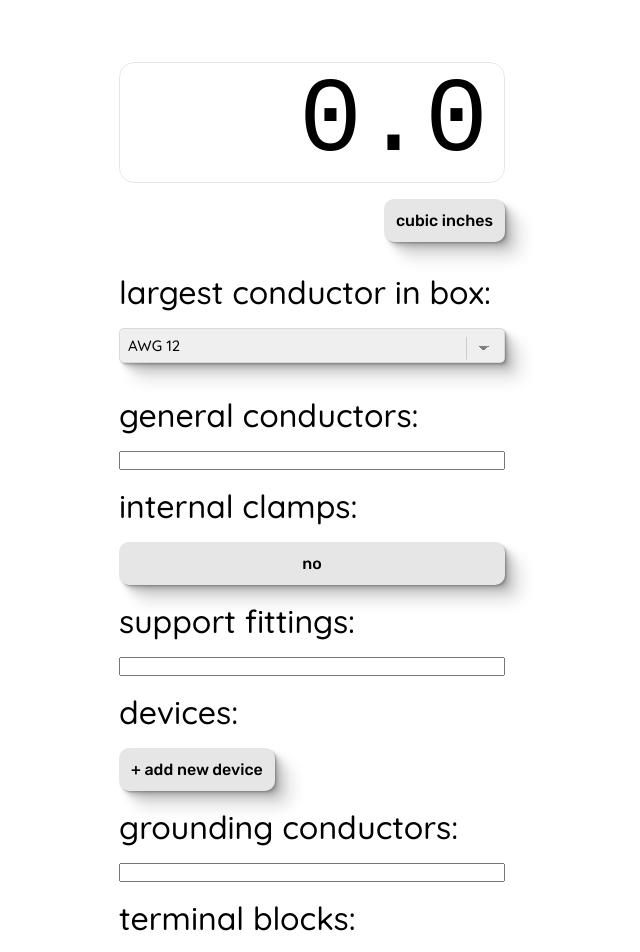
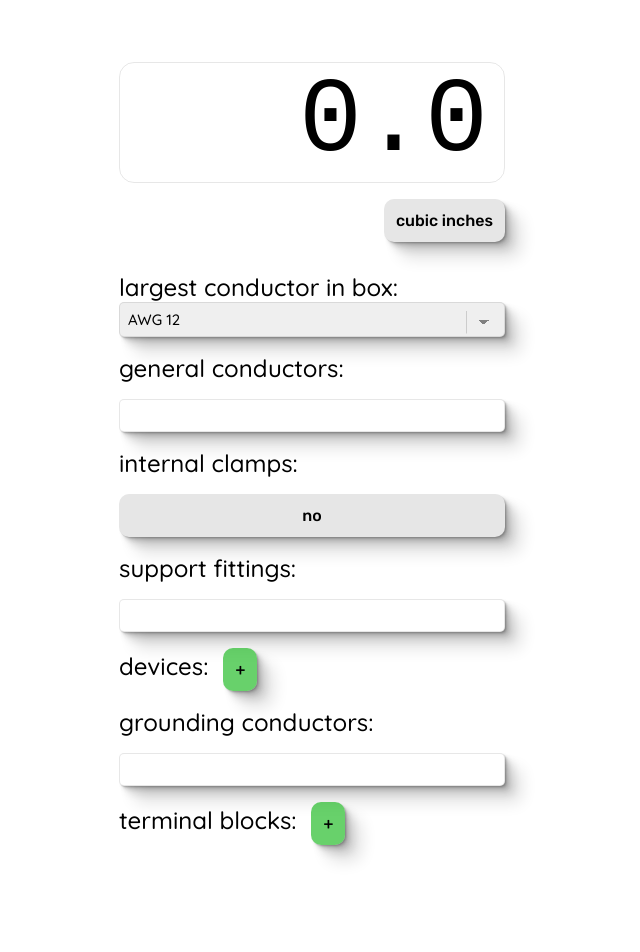
Before and after one commit to hoodnoah/boxfill_calculator, a Vue app: page / in a window 1280 px wide. Shown: the top 952 px of the page, without its empty margins (328-968 px from the left). After the commit the page ends 893 px from the top, so only its background shows below. Built offline with nearby package versions, Linux system fonts and the light colour scheme.

Commit message:
update styling from default html

```diff
--- a/src/App.vue
+++ b/src/App.vue
@@ -80,7 +80,7 @@ const terminalBlocks = computed<Option.Option<AWGConductor[]>>({
 
     <main>
         <!-- Input -->
-        <AWGInput id="largest-conductor" v-model="largestConductor" />
+        <AWGInput header="largest conductor in box:" id="largest-conductor" v-model="largestConductor" />
 
         <h2>general conductors:</h2>
         <ConductorInput id="general-conductors" v-model="generalConductors" />
@@ -91,14 +91,13 @@ const terminalBlocks = computed<Option.Option<AWGConductor[]>>({
         <h2>support fittings:</h2>
         <SupportFittingsInput id="support-fittings" v-model="supportFittings" />
 
-        <h2>devices:</h2>
-        <DevicesDisplay id="devices" v-model="devices" :largestAWG="largestConductor" />
+        <DevicesDisplay header="devices:" id="devices" v-model="devices" :largestAWG="largestConductor" />
 
         <h2>grounding conductors:</h2>
         <ConductorInput id="grounding-conductors" v-model="groundingConductors" />
 
-        <h2>terminal blocks:</h2>
-        <TerminalBlockInput id="terminal-blocks" v-model="terminalBlocks" :largestAWG="largestConductor" />
+        <TerminalBlockInput header="terminal blocks:" id="terminal-blocks" v-model="terminalBlocks"
+            :largestAWG="largestConductor" />
     </main>
 </template>
 
--- a/src/assets/base.css
+++ b/src/assets/base.css
@@ -13,6 +13,9 @@
     --gray: #b3b3b3;
     --gray-soft: #c4c4c4;
     --gray-mute: #e6e6e6;
+
+    --green: rgba(4, 179, 9, .6);
+    --red: rgba(179, 21, 4, .6);
 
     --indigo: #2c3e50;
 
@@ -55,6 +58,9 @@
     --color-heading: var(--text-light-1);
     --color-text: var(--text-light-1);
 
+    --color-button-green: var(--green);
+    --color-button-red: var(--red);
+
     --section-gap: 160px;
 }
 
--- a/src/assets/main.css
+++ b/src/assets/main.css
@@ -43,9 +43,10 @@ select {
 
     /* customize */
     width: 100%;
+    min-width: 7rem;
     padding: .5rem;
-    margin-top: 1rem;
-    margin-bottom: 1rem;
+    /* margin-top: 1rem;
+    margin-bottom: 1rem; */
     box-shadow: var(--soft-box-shadow);
     border: 1px solid var(--color-border);
     align-self: center;
@@ -112,5 +113,15 @@ select:focus {
 }
 
 h2 {
-    font-size: 2rem;
+    font-size: 1.5rem;
+    margin: 0;
+    padding: 0;
 }
+
+input {
+    border: 1px solid var(--color-border);
+    border-radius: 5px;
+    padding: .5rem;
+    box-shadow: var(--soft-box-shadow);
+    font-family: 'Rubik Mono' monospace;
+}
--- a/src/components/AWGInput.vue
+++ b/src/components/AWGInput.vue
@@ -2,6 +2,7 @@
 import { AWGConductor } from '@/lib/BoxFill'
 
 const emit = defineEmits(['update:modelValue'])
+const props = defineProps<{ header?: string }>()
 
 const awgSelected = defineModel({ type: Number as () => AWGConductor, required: true })
 
@@ -14,10 +15,16 @@ function updateAWGModel() {
 </script>
 
 <template>
-    <div>
-        <h2>largest conductor in box:</h2>
+    <div class="awg-input-wrapper">
+        <h2 v-if="props.header !== undefined && props.header !== ''">largest conductor in box:</h2>
         <select v-model="awgSelected" @input="updateAWGModel" name="awgInput">
             <option v-for="awg in awgOptions" :key="awg" :value="awg">{{ 'AWG ' + awg }}</option>
         </select>
     </div>
 </template>
+
+<style scoped>
+select {
+    width: 100%;
+}
+</style>
--- a/src/components/DeviceInput/DeviceDisplay.vue
+++ b/src/components/DeviceInput/DeviceDisplay.vue
@@ -8,22 +8,45 @@ const emit = defineEmits(['deleteDevice', 'updateDevice'])
 const deviceModel = defineModel<IDDevice>({ required: true })
 
 function handleUpdate(key: keyof IDDevice, value: AWGConductor) {
-  emit('updateDevice', { ...deviceModel.value, [key]: value })
+    emit('updateDevice', { ...deviceModel.value, [key]: value })
 }
 </script>
 
 <template>
-  <div>
-    <AWGInput v-model="deviceModel.largestAWG" />
-    <input
-      type="number"
-      min="1"
-      name="numGangInput"
-      v-model="deviceModel.numGangs"
-      @update:modelValue="handleUpdate('largestAWG', $event)"
-    />
-    <button name="deleteButton" @click="$emit('deleteDevice', deviceModel.id)">
-      - delete device
-    </button>
-  </div>
+    <div class="single-device-display">
+        <AWGInput v-model="deviceModel.largestAWG" />
+        <div class="gang-input">
+
+            <span>gangs:</span>
+            <input type="number" min="1" name="numGangInput" v-model="deviceModel.numGangs"
+                @update:modelValue="handleUpdate('largestAWG', $event)" />
+        </div>
+        <button name="deleteButton" @click="$emit('deleteDevice', deviceModel.id)">
+            X
+        </button>
+    </div>
 </template>
+
+<style scoped>
+.single-device-display {
+    display: flex;
+    flex-flow: row nowrap;
+    gap: .5em;
+    width: 100%;
+    justify-content: space-around;
+    align-items: baseline;
+}
+
+.gang-input {
+    width: 100%;
+    display: flex;
+    flex-flow: row nowrap;
+    align-items: baseline;
+    justify-content: flex-end;
+    gap: 1em;
+}
+
+button {
+    background-color: var(--color-button-red);
+}
+</style>
--- a/src/components/DeviceInput/DevicesDisplay.vue
+++ b/src/components/DeviceInput/DevicesDisplay.vue
@@ -6,7 +6,7 @@ import { AWGConductor } from '@/lib/BoxFill'
 
 const emit = defineEmits(['update:modelValue'])
 
-const props = defineProps<{ largestAWG: AWGConductor }>()
+const props = defineProps<{ largestAWG: AWGConductor, header?: string }>()
 
 const devicesModel = defineModel<Option.Option<IDDevices>>({ required: true })
 
@@ -67,16 +67,35 @@ function deleteDevice(device: IDDevice): void {
 </script>
 
 <template>
-  <div>
-    <button name="addDevice" @click="addNewDevice">+ add new device</button>
-    <div class="devicesDisplay" v-if="Option.isSome(devicesModel)">
+    <div class="devices-display-header">
+        <h2 v-if="props.header !== undefined && props.header != ''">{{ props.header }}</h2>
+        <button name="addDevice" @click="addNewDevice">+</button>
+    </div>
+    <div class="devices-display" v-if="Option.isSome(devicesModel)">
         <div v-for="idDevice in Option.getOrDefault(devicesModel, [])" :key="idDevice.id">
-        <DeviceDisplay
-          :modelValue="idDevice"
-          @delete-device="deleteDevice(idDevice)"
-          @update-device="updateDevice(idDevice)"
-        />
-      </div>
+            <DeviceDisplay :modelValue="idDevice" @delete-device="deleteDevice(idDevice)"
+                @update-device="updateDevice(idDevice)" />
         </div>
     </div>
 </template>
+
+<style scoped>
+@import url('@/assets/main.css');
+
+.devices-display-header {
+    display: flex;
+    flex-flow: row nowrap;
+    align-items: baseline;
+    gap: 1em;
+}
+
+.devices-display-header button {
+    background-color: var(--color-button-green);
+}
+
+.devices-display {
+    display: flex;
+    flex-flow: column nowrap;
+    gap: .25em;
+}
+</style>
--- a/src/components/TerminalBlockInput.vue
+++ b/src/components/TerminalBlockInput.vue
@@ -4,7 +4,7 @@ import { AWGConductor } from '@/lib/BoxFill'
 import AWGInput from '@/components/AWGInput.vue'
 
 // Used for defaults
-const props = defineProps<{ largestAWG: AWGConductor }>()
+const props = defineProps<{ largestAWG: AWGConductor, header?: string }>()
 
 const terminalBlocksModel = defineModel<Option.Option<AWGConductor[]>>({ required: true })
 const emit = defineEmits(['update:modelValue'])
@@ -28,15 +28,55 @@ function removeTerminalBlock(index: number): void {
 </script>
 
 <template>
-  <button name="addTerminalBlock" @click="addNewTerminalBlock">+ add terminal block</button>
-  <div
-    class="terminalBlocksDisplay"
-    v-for="(block, index) in Option.getOrDefault(terminalBlocksModel, [])"
-    :key="index"
-  >
-    <AWGInput v-model="Option.getOrDefault(terminalBlocksModel, [])[index]" />
-    <button name="deleteTerminalBlock" @click="removeTerminalBlock(index)">
-      - remove terminal block
+    <div class="terminal-blocks-header">
+        <h2 v-if="props.header !== undefined && props.header != ''">{{ props.header }}</h2>
+        <button class="add-item-button" name="addTerminalBlock" @click="addNewTerminalBlock">+</button>
+    </div>
+    <div class="terminal-blocks-list">
+        <div class="terminalBlocksDisplay" v-for="(block, index) in Option.getOrDefault(terminalBlocksModel, [])"
+            :key="index">
+            <AWGInput class="terminal-block-awg-input" v-model="Option.getOrDefault(terminalBlocksModel, [])[index]" />
+            <button class="delete-item-button" name="deleteTerminalBlock" @click="removeTerminalBlock(index)">
+                X
             </button>
         </div>
+    </div>
 </template>
+
+<style scoped>
+@import url('@/assets/main.css');
+
+.terminal-blocks-header {
+    display: flex;
+    flex-flow: row nowrap;
+    gap: 1em;
+    align-items: baseline;
+}
+
+.terminalBlocksDisplay {
+    display: flex;
+    flex-flow: row nowrap;
+    width: 100%;
+    justify-content: flex-end;
+    align-items: baseline;
+    gap: 1em;
+}
+
+.terminal-blocks-list {
+    display: flex;
+    flex-flow: column nowrap;
+    gap: .5em;
+}
+
+.terminal-block-awg-input {
+    flex-grow: 1;
+}
+
+.add-item-button {
+    background-color: var(--color-button-green);
+}
+
+.delete-item-button {
+    background-color: var(--color-button-red);
+}
+</style>
```
Lines whose indentation alone changed are shown as unchanged.
